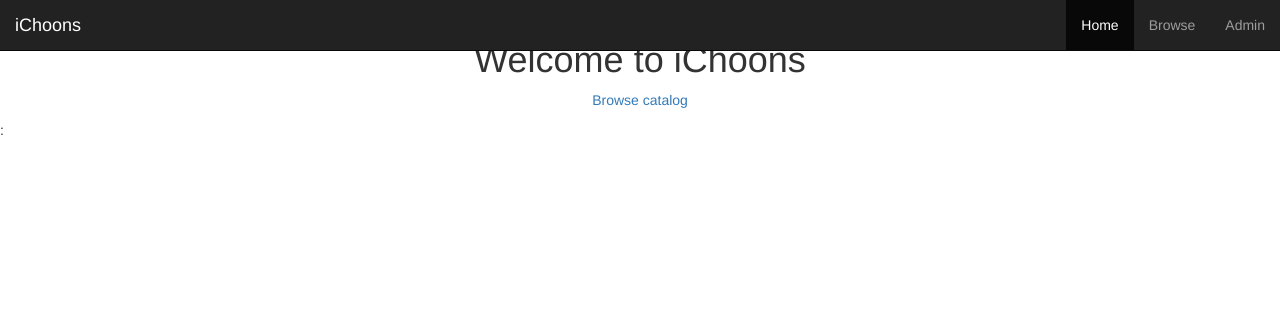
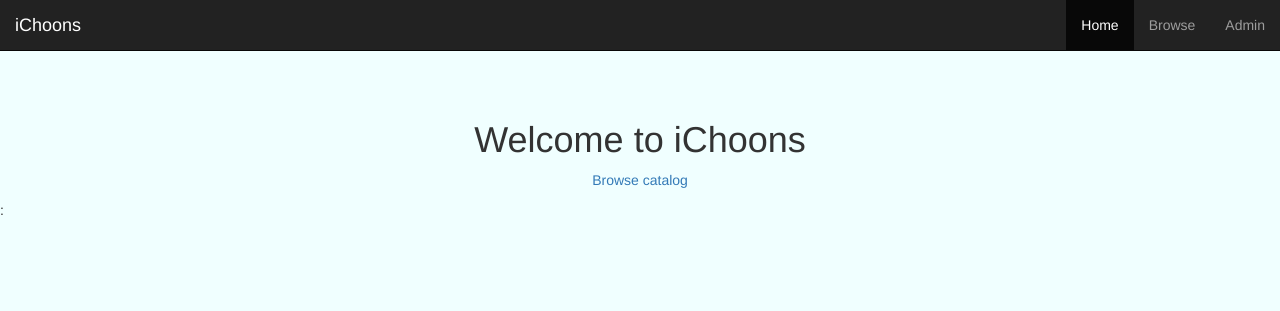
Before and after one commit to Tommy-B-Git/src, a Flask app: page / in a window 1280 px wide. Shown: the top 311 px of the page. Run offline with Flask 2, Linux system fonts and the light colour scheme; some libraries are stand-ins or nearby versions.

Commit message:
Altered custom.css

```diff
--- a/static/css/custom.css
+++ b/static/css/custom.css
@@ -1,3 +1,2 @@
-.appHeadersMain{
-  margin-top:20vh;
-}
+body{background-color:#F0FFFF;}
+.appHeaders{margin-top:100px;}
```
